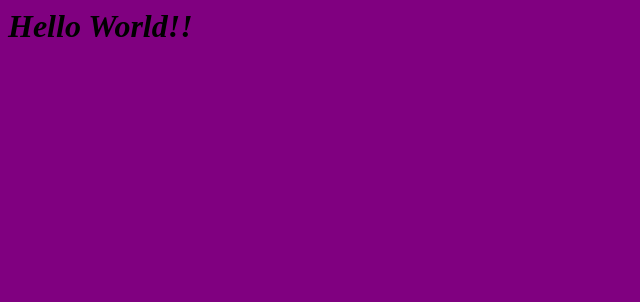
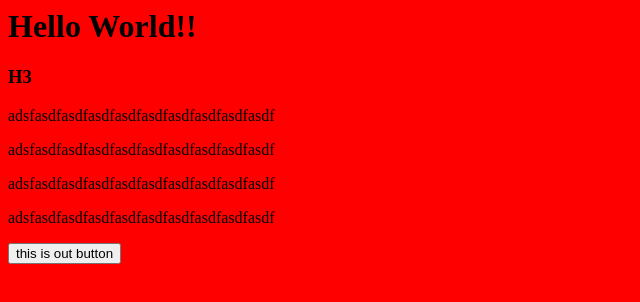
Before and after one commit to hdyoungg/darkstarFoodTracker, a plain HTML site: page heaven/index.html in a window 1280 px wide. Shown: the whole page, without its empty margins (0-640 px from the left). Drawn offline with Linux system fonts and the light colour scheme.

Commit message:
heaven's css

```diff
--- a/heaven/index.html
+++ b/heaven/index.html
@@ -1,17 +1,30 @@
 <html>
   <head>
-    <style>
-    body {
-        background-color: purple;
-    }
-    h1 {
-      font-style: italic;
-    }
-    </style>
+
+
+
+    <link rel="stylesheet" type="text/css" href="styles.css">
+
+    <script>
+
+      function logOutput() {
+        console.log("our javascript works");
+        alert("I can alert too!");
+      }
+
+    </script>
+
+
   </head>
   <body>
-    <div class="">
+    <div>
       <h1>Hello World!!</h1>
+      <h3>H3</h3>
+      <p>adsfasdfasdfasdfasdfasdfasdfasdfasdfasdf</p>
+      <p>adsfasdfasdfasdfasdfasdfasdfasdfasdfasdf</p>
+      <p>adsfasdfasdfasdfasdfasdfasdfasdfasdfasdf</p>
+      <p>adsfasdfasdfasdfasdfasdfasdfasdfasdfasdf</p>
     </div>
+    <button onclick="logOutput()">this is out button</button>
   </body>
 </html>
--- /dev/null
+++ b/heaven/styles.css
@@ -0,0 +1,3 @@
+body {
+  background-color: red;
+}
```
